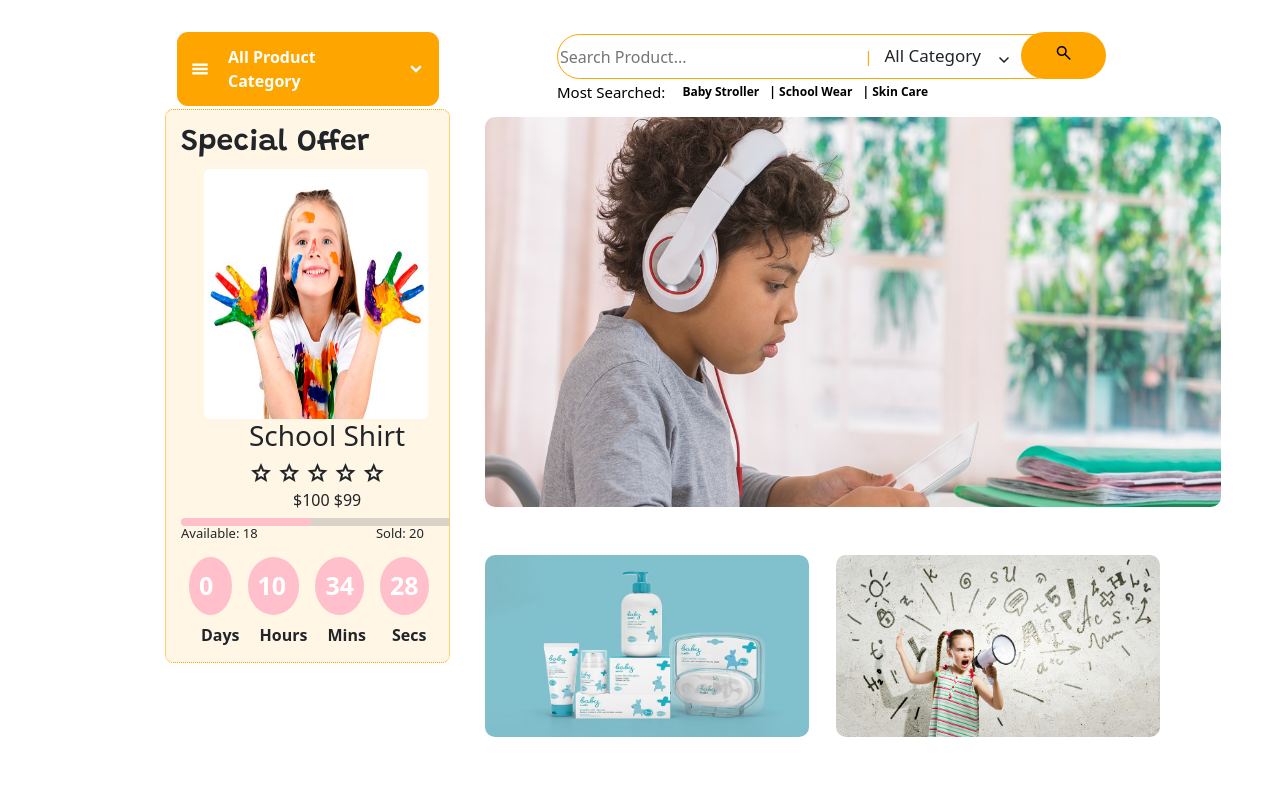
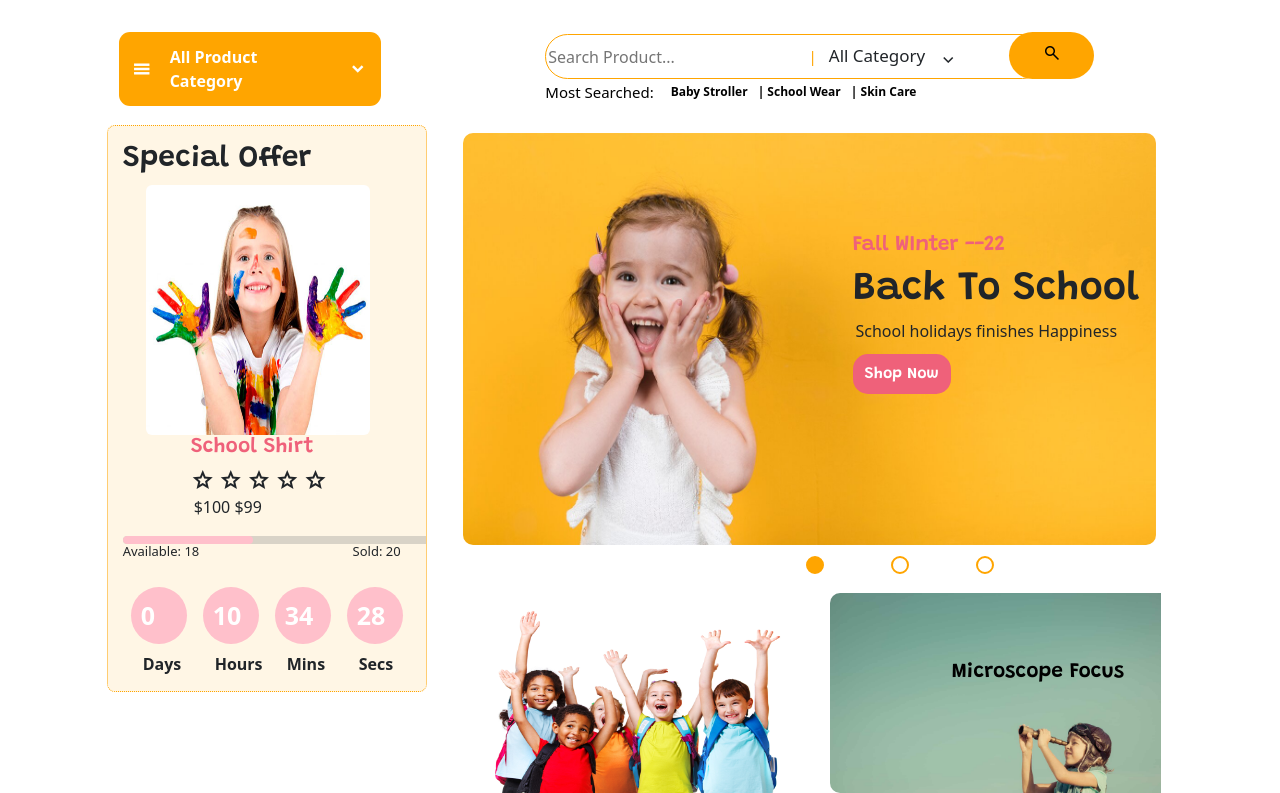
Before and after one commit to afaqdar/buisness-task-page-3, a plain HTML site: page index.html in a window 1280 px wide. Shown: the part 98-891 px from the top of the page. Before the commit the page ends 865 px from the top, so only its background shows below. Drawn offline with nearby package versions, Linux system fonts and the light colour scheme; a web font is replaced by a local one.

Commit message:
carousel and timer done

```diff
--- a/css/style.css
+++ b/css/style.css
@@ -161,7 +161,7 @@ body{
 .category{
     position: absolute;
     top: 18%;
-    left: 48%;
+    left: 43%;
 }
 
 .category .material-symbols-outlined {
@@ -198,60 +198,7 @@ body{
     border: 1.8px dotted orange;
 
 }
-.special-offer .col-8 img{
-    border-radius: 10px;
-    width: 100%;
-    height: 60%;
-}
 
-.special-offer .col-8 img.radio{
-    border-radius: 10px;
-    width: 44%;
-    height: 28%;
-}
-
-.special-offer .col-8 img.kits{
-    border-radius: 10px;
-    width: 44%;
-    height: 28%;
-}
-.special-offer img{
-    width: 224px;
-    height: 250px;
-    border-radius: 6px;
-    margin-left: 23px;
-}
-.special-offer h2{
-    font-size: 30px;
-    font-weight: bold;
-    font-family: 'Grandstander', cursive;
-
-}
-.price{
-    margin-left: 68px;
-}
-.price.h6, h6 {
-    margin-left: 44px;
-    font-size: 1rem;
-}
-.special-offer .col{
-    width: 50px;
-    height: 50px;
-    color:red;
-}
-.line{
-    width: 285px;
-    overflow: hidden;
-    height: 8px;
-    background-color:rgba(128,128, 128,.3) ;
-    border-radius: 50px;
-}
-.line h1{
-    height: 8px;
-    width: 130px;
-    background-color:pink;
-    border-radius: 50px;
-}
 .spacing{
     display: flex;
     justify-content: space-between;
@@ -287,6 +234,141 @@ margin: 0px;
     margin-left: 20px;
     font-weight: bolder;
 }
+
+.line{
+    width: 318px;
+    overflow: hidden;
+    height: 8px;
+    background-color:rgba(128,128, 128,.3) ;
+    border-radius: 50px;
+}
+.line h1{
+    height: 8px;
+    width: 130px;
+    background-color:pink;
+    border-radius: 50px;
+}
+
+.special-offer .col-7{
+    position: relative;
+}
+.special-offer .col-7 img{
+    border-radius: 10px;
+    width: 16%;
+    height: 412px;
+}
+.two-images{
+    width: 100%;
+    position:
+}
+.two-images .col-5{
+    width: 50%;
+    display: flex;
+}
+
+.two-images .col-5 img{
+    height: 200px;
+}
+
+
+.special-offer img{
+    width: 224px;
+    height: 250px;
+    border-radius: 6px;
+    margin-left: 23px;
+}
+.special-offer h2{
+    font-size: 30px;
+    font-weight: bold;
+    font-family: 'Grandstander', cursive;
+
+}
+.price{
+    margin-left: 68px;
+}
+.price.h6, h6 {
+    margin-left: 44px;
+    font-size: 1rem;
+}
+.special-offer .col{
+    width: 50px;
+    height: 50px;
+    color:red;
+}
+
+.text-data{
+    position: absolute;
+    top:100px;
+    right: -401px;
+
+}
+.text-data a {
+    text-decoration: none;
+    color: rgba(var(--bs-link-color-rgb),var(--bs-link-opacity,1));
+    text-decoration: none;
+    color: white;
+    padding: 12px;
+    border-radius: 15px;
+    background-color: #ef617a;
+    font-family: 'Grandstander', cursive;
+
+}
+.text-data .h3, h3 {
+    font-size: 21px;
+    font-weight: bold;
+    color: #ef617a;
+    font-family: 'Grandstander', cursive;
+
+}
+.text-data .h1, h1 {
+    font-size: 2.5rem;
+    font-weight: bolder;
+    font-family: 'Grandstander', cursive;
+
+}
+.text-data .h6, h6 {
+    margin-left: 3px;
+    margin-bottom: 19px;
+    font-size: 1rem;
+}
+.text-again{
+    position: absolute;
+
+    bottom: 100px;
+    right: -500px;
+    color: black;
+    font-family: 'Grandstander', cursive;
+
+}
+.text-again h3{
+    font-weight: bold;
+    color: black;
+    font-family: 'Grandstander', cursive;
+}
+.special-offer .owl-theme .owl-nav.disabled + .owl-dots {
+    margin-top: -161px;
+    position: absolute;
+    left: 360px;
+    bottom: 199px;
+    z-index: 1;
+}
+.special-offer .owl-theme .owl-dots .owl-dot.active span, .owl-theme .owl-dots .owl-dot:hover span {
+    background: orange;
+    border: 2px solid orange;
+}
+.special-offer .owl-theme .owl-dots .owl-dot span {
+    width: 18px;
+    height: 18px;
+    margin: 0px 7px;
+    background: white;
+    display: block;
+    border: 2px solid orange;
+    -webkit-backface-visibility: visible;
+    transition: opacity 200ms ease;
+    border-radius: 30px;
+}
+
+
 @media (max-width:1399.98px){
     .header{
         overflow: hidden;
@@ -332,7 +414,7 @@ margin: 0px;
     .category {
         position: absolute;
         top: 18%;
-        left: 56%;
+        left: 43%;
     }
     .search-bar .parent-orange {
         border-radius: 11px;
@@ -396,7 +478,7 @@ margin: 0px;
     .category {
         position: absolute;
         top: 18%;
-        left: 53%;
+        left: 43%;
     }
     .search button, input, optgroup, select, textarea {
         margin: 0;
@@ -503,7 +585,7 @@ margin: 0px;
     .category {
         position: absolute;
         top: 20%;
-        left: 42%;
+        left: 34%;
     }
 
     .category .h2, h2 {
@@ -629,7 +711,7 @@ margin: 0px;
         display: none;
         position: absolute;
         top: 21%;
-        left: 43%;
+        left: 28%;
     }
 
     .search button, input, optgroup, select, textarea {
--- a/index.html
+++ b/index.html
@@ -91,7 +91,7 @@
       </nav>
     </div>
 </div><!-- /.container-fluid -->
-<div class="container">
+<div class="container-fluid">
   <div class="search-bar">
     <div class="row mt-4">
       <div class="col-4 offset-1">
@@ -132,7 +132,7 @@
   </div> <!-- /.search-bar -->
 
   <div class="special-offer">
-    <div class="row">
+    <div class="row mt-3">
       <div class="col-3 offset-1">
         <h2>Special Offer</h2>
         <img src="images/kids.jpg" alt="">
@@ -181,15 +181,105 @@
                   </div>
                 </div><!-- /.launch-time -->
       </div><!-- /.col-3 -->
-      <div class="col-8 mt-2">
-        <img src="images/kid headphone.jpg" alt="">
-        <img class="kits mt-5" src="images/kits.jpg" alt="">
-        <img class="radio mt-5" src="images/radio.jpg" alt="">
-      </div><!-- /.col-8 -->
-    </div><!-- /.row -->
+
+      <div class="col-7 mt-2">
+
+        <div class="owl-carousel owl-theme">
+            <div class="item" data-merge="6">
+        <img src="images/kidsssss.jpg" alt="">
+        <div class="two-images">
+      <div class="row mt-5">
+         <div class="col-5">
+
+
+        <img  src="images/bachy.jpg" alt="">
+
+
+        <img src="images/micro.jpg" alt="">
+
+
+
+      </div>
+
+      <div class="text-data">
+        <h3>Fall WInter --22</h3>
+        <h1>Back To School</h1>
+        <h6>School holidays finishes Happiness</h6>
+        <a href="">Shop Now</a>
+
+    </div> <!-- /.text-data -->
+    <div class="text-again">
+      <h3>Microscope Focus</h3>
+    </div><!-- /.text-again -->
+    </div><!--row-->
+      </div><!--twoimages-->
+      </div><!-- /item -->
+      <div class="item" data-merge="6">
+        <img src="images/kidsssss.jpg" alt="">
+        <div class="two-images">
+      <div class="row mt-5">
+         <div class="col-5">
+
+
+        <img  src="images/bachy.jpg" alt="">
+
+
+        <img src="images/micro.jpg" alt="">
+
+
+
+      </div>
+
+      <div class="text-data">
+        <h3>Fall WInter --22</h3>
+        <h1>Back To School</h1>
+        <h6>School holidays finishes Happiness</h6>
+        <a href="">Shop Now</a>
+
+    </div> <!-- /.text-data -->
+    <div class="text-again">
+      <h3>Microscope Focus</h3>
+    </div><!-- /.text-again -->
+    </div><!--row-->
+      </div><!--twoimages-->
+      </div><!-- /item -->
+      <div class="item" data-merge="6">
+        <img src="images/kidsssss.jpg" alt="">
+        <div class="two-images">
+      <div class="row mt-5">
+         <div class="col-5">
+
+
+        <img  src="images/bachy.jpg" alt="">
+
+
+        <img src="images/micro.jpg" alt="">
+
+
+
+      </div>
+
+      <div class="text-data">
+        <h3>Fall WInter --22</h3>
+        <h1>Back To School</h1>
+        <h6>School holidays finishes Happiness</h6>
+        <a href="">Shop Now</a>
+
+    </div> <!-- /.text-data -->
+    <div class="text-again">
+      <h3>Microscope Focus</h3>
+    </div><!-- /.text-again -->
+    </div><!--row-->
+      </div><!--twoimages-->
+      </div><!-- /item -->
+
+   </div><!-- /.owl -->
+
+    </div><!-- /.col-7 -->
   </div><!-- /.special-offer -->
+</div>
 
-</div><!-- /.container -->
+</div><!-- /.container-fluid -->
 
     </div><!-- /.header -->
     <div class="main-content">
--- a/js/app.js
+++ b/js/app.js
@@ -16,3 +16,18 @@ document.getElementById("seconds").innerHTML=seconds;
 
 
 },1000);
+
+$('.owl-carousel').owlCarousel({
+    items:1,
+    loop:true,
+    margin:false,
+    merge:true,
+    responsive:{
+        678:{
+            mergeFit:true
+        },
+        1000:{
+            mergeFit:false
+        }
+    }
+});
```
Also changed, not shown: images/bachy.jpg (added), images/kidsssss.jpg (added), images/micro.jpg (added).
